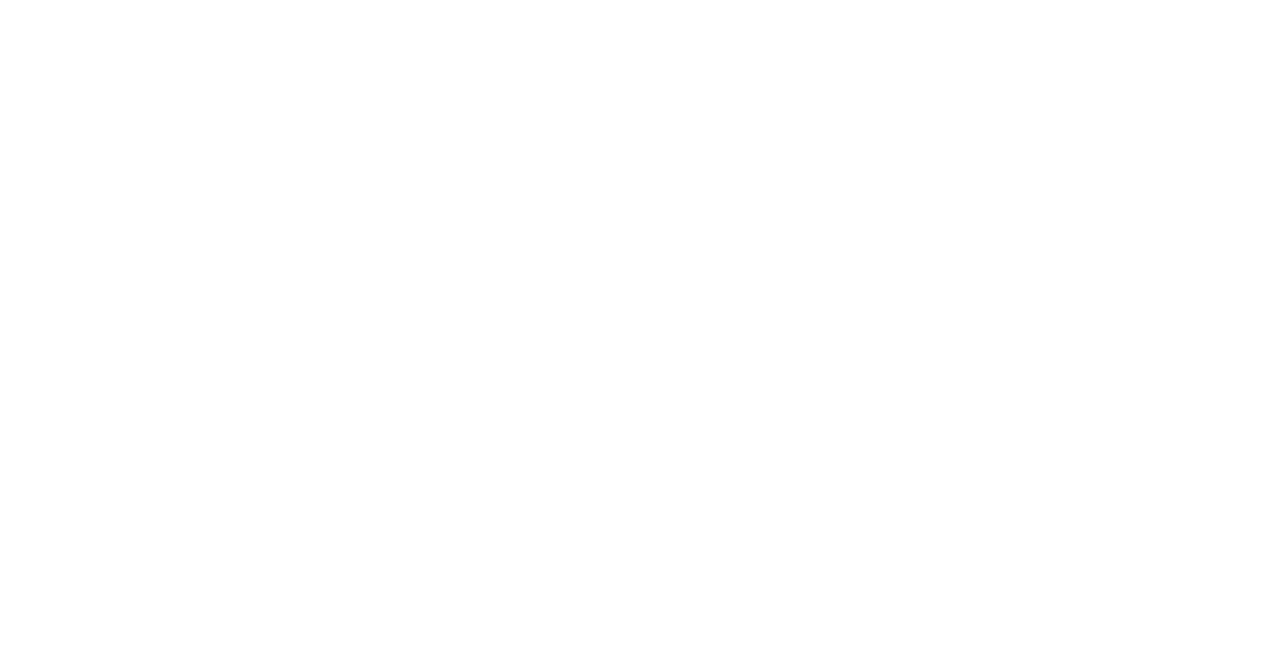
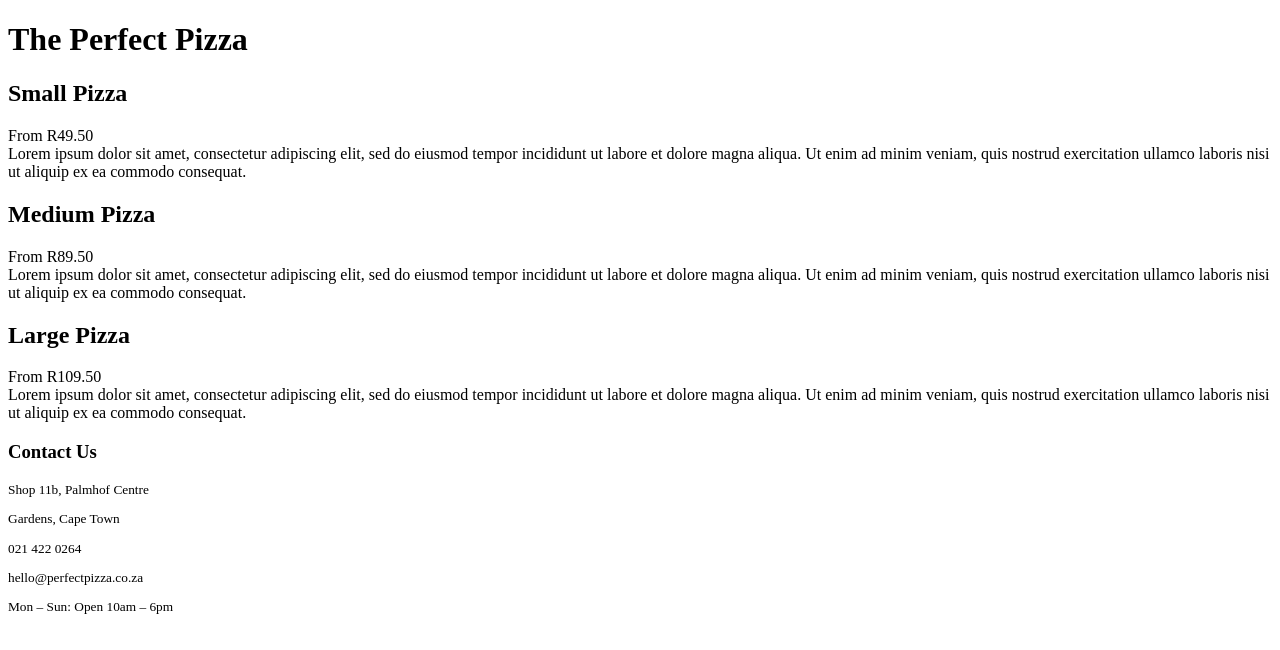
Before and after one commit to Nurha/perfect_pizza, a plain HTML site: page index.html in a window 1280 px wide. Drawn offline with Linux system fonts and the light colour scheme.

Commit message:
Added the different sections to the html

```diff
--- a/index.html
+++ b/index.html
@@ -4,9 +4,48 @@
     <meta charset="UTF-8">
     <meta http-equiv="X-UA-Compatible" content="IE=edge">
     <meta name="viewport" content="width=device-width, initial-scale=1.0">
-    <title>Document</title>
+    <title>The Perfect Pizza</title>
 </head>
 <body>
+    <h1>The Perfect Pizza</h1>
+
+    <div>
+        <h2>Small Pizza</h2>
+        <div>From R49.50</div>
+        <div>
+            Lorem ipsum dolor sit amet, consectetur adipiscing elit, sed do eiusmod tempor incididunt ut labore et dolore magna aliqua. Ut enim ad minim veniam, quis nostrud exercitation ullamco laboris nisi ut aliquip ex ea commodo consequat.
+        </div>
+    </div>
+
+
+    <div>
+        <h2>Medium Pizza</h2>
+        <div>From R89.50</div>
+        <div>
+            Lorem ipsum dolor sit amet, consectetur adipiscing elit, sed do eiusmod tempor incididunt ut labore et dolore magna aliqua. Ut enim ad minim veniam, quis nostrud exercitation ullamco laboris nisi ut aliquip ex ea commodo consequat.
+        </div>
+    </div>
+
+    <div>
+        <h2>Large Pizza</h2>
+        <div>From R109.50</div>
+        <div>
+            Lorem ipsum dolor sit amet, consectetur adipiscing elit, sed do eiusmod tempor incididunt ut labore et dolore magna aliqua. Ut enim ad minim veniam, quis nostrud exercitation ullamco laboris nisi ut aliquip ex ea commodo consequat.
+        </div>
+    </div>
+
+    <div>
+        <h3>Contact Us</h3>
+        <div>
+            <small>
+                <p>Shop 11b, Palmhof Centre</p>
+                <p>Gardens, Cape Town</p>
+                <p>021 422 0264</p>
+                <p>hello@perfectpizza.co.za</p>
+                <p>Mon – Sun: Open 10am – 6pm</p>
+            <small>
+        </div>
+    </div>
 
 </body>
 </html>
```
